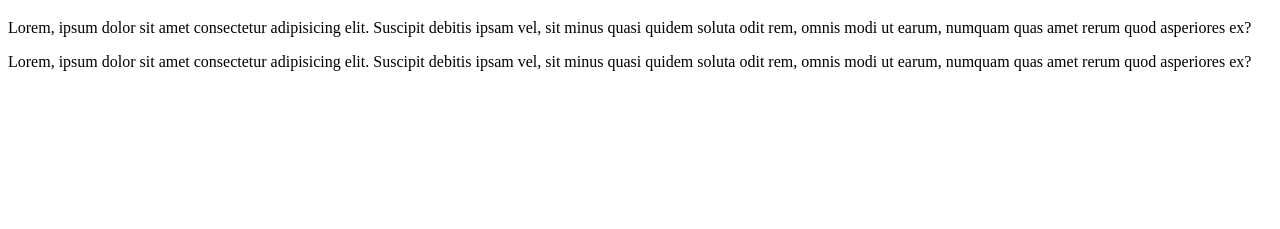
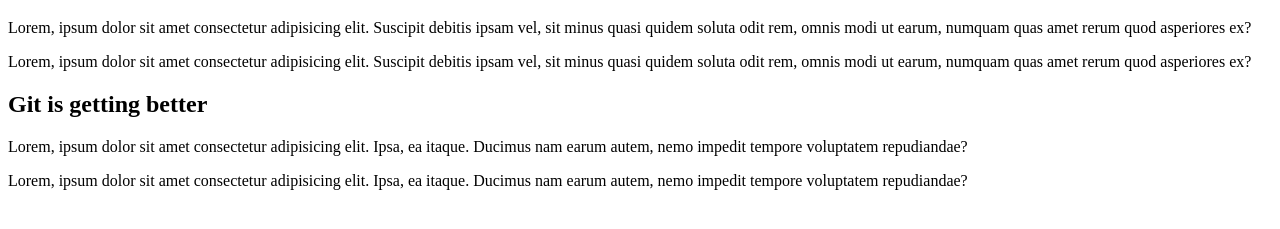
Before and after one commit to MAbdurahman/Git-Github-Masterclass, a plain HTML site: page index.html in a window 1280 px wide. Shown: the part 61-290 px from the top of the page. Drawn offline with Linux system fonts and the light colour scheme.

Commit message:
Added h2 and two paragraphs to heading

```diff
--- a/index.html
+++ b/index.html
@@ -11,6 +11,10 @@
    <p class="heading-para">Lorem, ipsum dolor sit amet consectetur adipisicing elit. Suscipit debitis ipsam vel, sit minus quasi quidem soluta odit rem, omnis modi ut earum, numquam quas amet rerum quod asperiores ex?</p>
    <p class="heading-para">Lorem, ipsum dolor sit amet consectetur adipisicing elit. Suscipit debitis ipsam vel, sit
       minus quasi quidem soluta odit rem, omnis modi ut earum, numquam quas amet rerum quod asperiores ex?</p>
+      <h2 class="heading-sub">Git is getting better</h2>
+      <p class="heading-para">Lorem, ipsum dolor sit amet consectetur adipisicing elit. Ipsa, ea itaque. Ducimus nam earum autem, nemo impedit tempore voluptatem repudiandae?</p>
+      <p class="heading-para">Lorem, ipsum dolor sit amet consectetur adipisicing elit. Ipsa, ea itaque. Ducimus nam
+         earum autem, nemo impedit tempore voluptatem repudiandae?</p>
 
 </body>
 </html>
```
